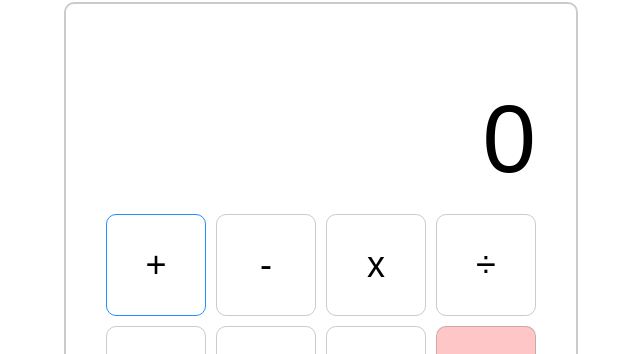
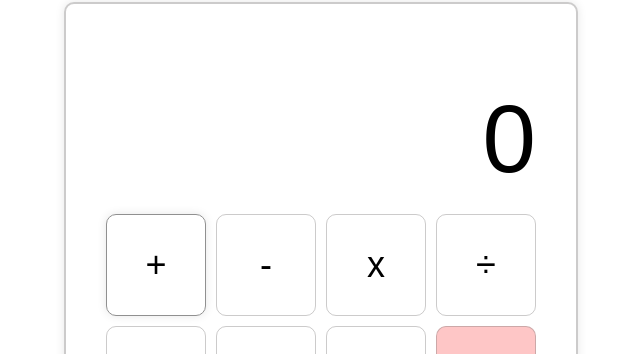
Before and after one commit to neilcasas/calculator, a plain HTML site: page index.html in a window 1280 px wide. In both pictures the pointer is over the element 475 px from the left and 357 px from the top of the page. Shown: the part 92-446 px from the top of the page, without its empty margins (319-959 px from the left). Drawn offline with Linux system fonts and the light colour scheme.

Commit message:
Added shadow and changed border on hover

```diff
--- a/styles.css
+++ b/styles.css
@@ -31,6 +31,7 @@
     border: 2px solid rgba(119, 118, 118, 0.378);
     border-radius: 10px;
     padding: 30px;
+    box-shadow: 0 0 10px rgba(0, 0, 0, 0.1);
 }
 
 .calc-wrapper {
@@ -82,7 +83,8 @@
     transition: 0.3s ease;
 }
 .operators:hover, .numbers:hover {
-    border: 1px solid dodgerblue;
+    border: 1px solid rgb(144, 144, 144);
+    box-shadow: 0 0 10px rgba(0, 0, 0, 0.1);
 }
 .numbers.clicked {
     background-color: dodgerblue;
```
